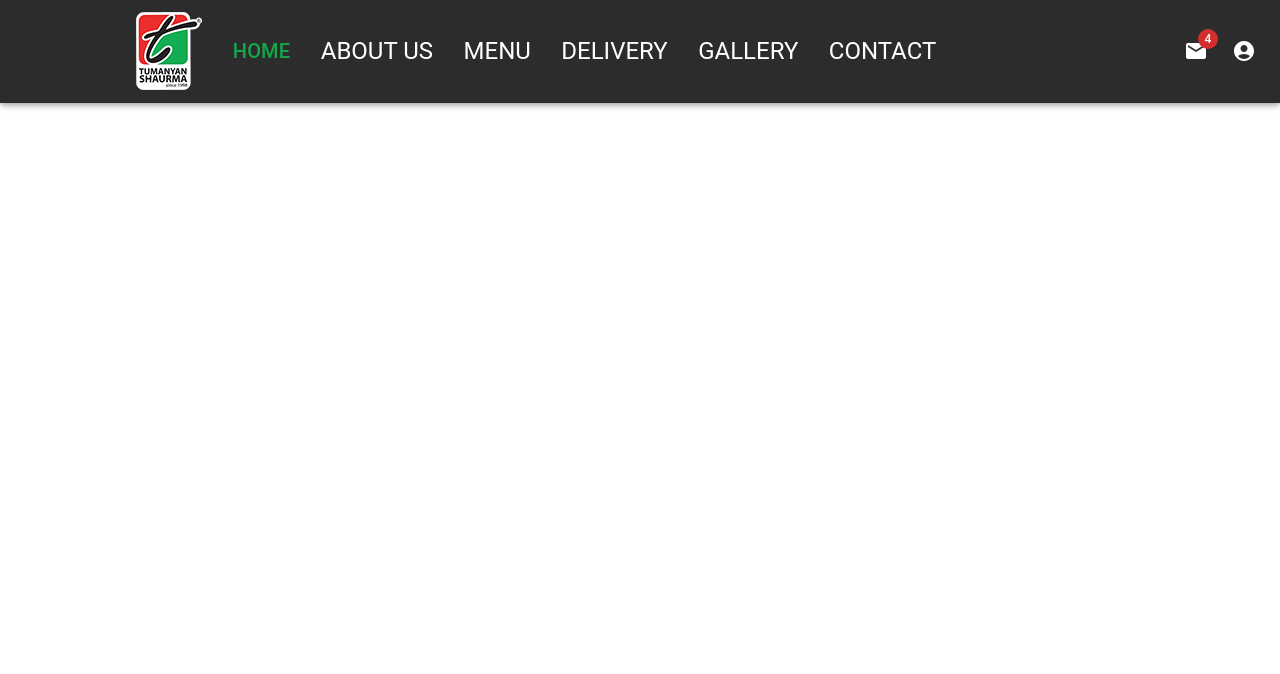
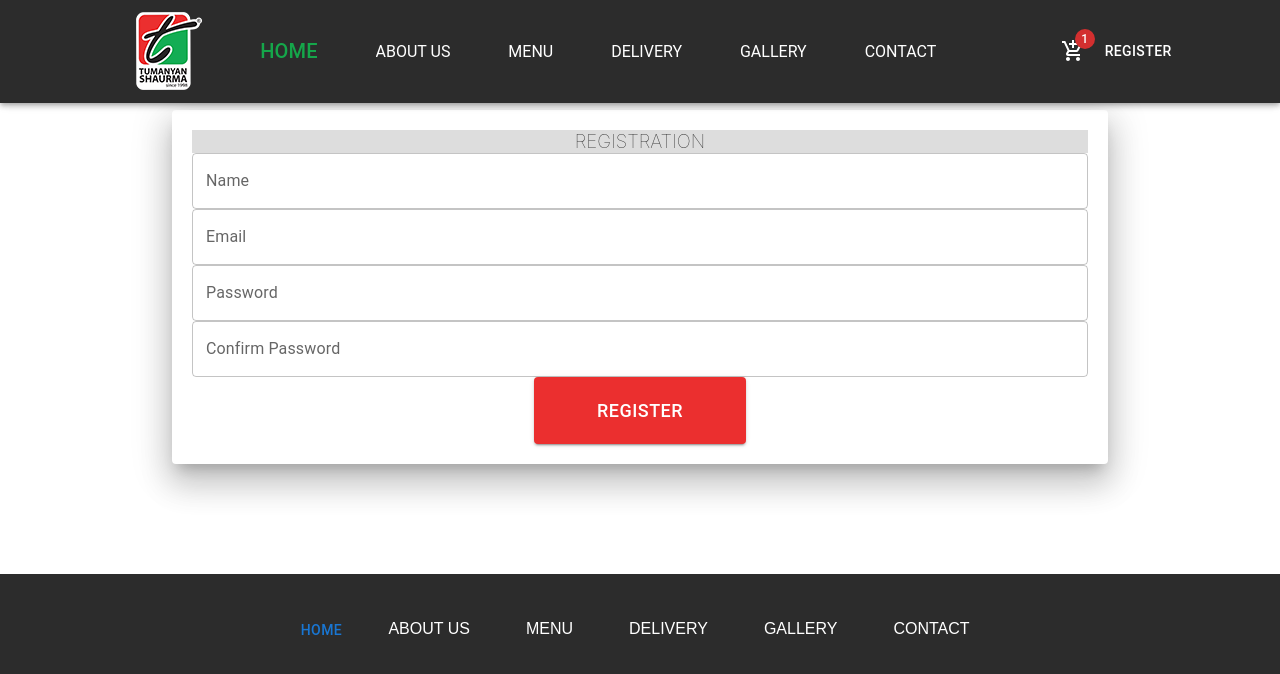
Before and after one commit to Miqo95/apatments-for-rent, a React (Create React App) app: page /sign-up in a window 1280 px wide. Shown: the top 674 px of the page. Built offline with nearby package versions, Linux system fonts and the light colour scheme.

Commit message:
day4work

```diff
--- a/package.json
+++ b/package.json
@@ -14,6 +14,7 @@
     "@testing-library/user-event": "^12.1.10",
     "react": "^17.0.2",
     "react-dom": "^17.0.2",
+    "react-router-dom": "^6.0.2",
     "react-scripts": "4.0.3",
     "styled-components": "^5.3.3",
     "web-vitals": "^1.0.1"
--- a/src/App.js
+++ b/src/App.js
@@ -1,11 +1,48 @@
 import "./App.css";
+import { BrowserRouter as Router, Routes, Route } from "react-router-dom";
+import SignUp from "./components/Authentification/SignUp";
 import Header from "./header/Header";
+import About from "./components/Authentification/About";
+import Footer from "./components/footer/Footer";
 
 function App() {
   return (
-    <div>
-      <Header />
-    </div>
+    // <div>
+    //   <Header />
+    // </div>
+    <Router>
+      <Routes>
+        <Route
+          path="/*"
+          element={
+            <div>
+              <Header />
+              <Footer />
+            </div>
+          }
+        />
+        <Route
+          path="/sign-up"
+          element={
+            <div>
+              <Header />
+              <SignUp />
+              <Footer />
+            </div>
+          }
+        />
+        <Route
+          path="/about"
+          element={
+            <div>
+              <Header />
+              <About />
+              <Footer />
+            </div>
+          }
+        />
+      </Routes>
+    </Router>
   );
 }
 
--- /dev/null
+++ b/src/components/Authentification/About.js
@@ -0,0 +1,56 @@
+import React from "react";
+import { makeStyles } from "@mui/styles";
+
+const useStyles = makeStyles({
+  aboutPage: {
+    padding: "2% 4%",
+    marginTop: "110px",
+    marginLeft: "70px",
+  },
+  aboutTitle: {
+    width: "40%",
+    color: "#4A4A4A",
+    borderBottom: "1px #DFDFDF solid",
+    paddingBottom: "1%",
+  },
+});
+
+function About() {
+  const classes = useStyles();
+  return (
+    <div className={classes.aboutPage}>
+      <h1 className={classes.aboutTitle}>About Us</h1>
+      <h3 style={{ color: "#616161" }}>
+        Tumanyan Shawarma was founded in 1998:
+      </h3>
+      <p>
+        The first branch operated at the intersection of Tumanyan and Abovyan
+        streets․
+      </p>
+      <p>
+        After a short time, becoming a favorite place of Yerevan residents,
+        there was a need to expand.
+      </p>
+      <p>
+        In 2013, the second branch of "Tumanyan Shawarma" was opened in the
+        Arabkir administrative district, at Komitas 50/50.
+      </p>
+      <p>
+        In 2015, the "Grand buffet" opened on the second floor of the branch at
+        32 Tumanyan street, where salads, soups and other hot snacks are served.
+      </p>
+      <p>
+        Staying true to the expansion strategy, in 2018, the fast food chain
+        Tumanyan Shawarma opened another branch in the Davtashen administrative
+        district.
+      </p>
+      <p style={{ paddingBottom: "40px" }}>
+        Fast food chain "Tumanyan Shawarma" will continue its development
+        program, opening new branches and constantly updating the menu.
+      </p>
+      <p>"Tumanyan Shawarma" -traditions that dictate advantages.</p>
+    </div>
+  );
+}
+
+export default About;
--- /dev/null
+++ b/src/components/Authentification/SignUp.js
@@ -0,0 +1,103 @@
+import React from "react";
+import "../../App.css";
+import Grid from "@mui/material/Grid";
+import { Avatar, Button, Paper, TextField, Typography } from "@mui/material";
+import { makeStyles } from "@mui/styles";
+import AddCircleOutlineOutlinedIcon from "@mui/icons-material/AddCircleOutlineOutlined";
+import Radio from "@mui/material/Radio";
+import RadioGroup from "@mui/material/RadioGroup";
+import FormControlLabel from "@mui/material/FormControlLabel";
+import FormControl from "@mui/material/FormControl";
+import FormLabel from "@mui/material/FormLabel";
+import Checkbox from "@mui/material/Checkbox";
+import { Link } from "@mui/material";
+
+const useStyles = makeStyles({
+  paperStyle: {
+    padding: "20px",
+    width: "70%",
+    margin: "110px auto",
+  },
+  headerStyle: {
+    margin: 0,
+    backgroundColor: "#DDDDDD",
+    fontWeight: 100,
+  },
+  avatarStyle: {
+    backgroundColor: "#1bbd7e !important",
+  },
+  marginTop: {
+    marginTop: 5,
+  },
+  btnSubmit: {
+    backgroundColor: "#EB2F2F !important",
+    fontSize: "18px !important",
+    padding: "2% 7% !important",
+    // marginLeft: "35% !important",
+  },
+});
+
+export default function SignUp() {
+  const classes = useStyles();
+  return (
+    <Grid>
+      <Paper elevation={20} className={classes.paperStyle}>
+        <Grid align="center">
+          {/* <Avatar className={classes.avatarStyle}>
+            <AddCircleOutlineOutlinedIcon />
+          </Avatar> */}
+          <h3 className={classes.headerStyle}>REGISTRATION</h3>
+          {/* <Typography variant="caption" gutterBottom>
+            Please fill this form to create an account !
+          </Typography> */}
+        </Grid>
+        <form>
+          <TextField
+            fullWidth
+            label="Name"
+            placeholder="Enter your name"
+            className={classes.Textfield}
+          />
+          <TextField fullWidth label="Email" />
+          {/* <FormControl component="fieldset" className={classes.marginTop}>
+            <FormLabel component="legend">Gender</FormLabel>
+            <RadioGroup
+              aria-label="gender"
+              defaultValue="female"
+              name="radio-buttons-group"
+              style={{ display: "initial" }}
+            >
+              <FormControlLabel
+                value="female"
+                control={<Radio />}
+                label="Female"
+              />
+              <FormControlLabel value="male" control={<Radio />} label="Male" />
+            </RadioGroup>
+          </FormControl> */}
+
+          {/* <TextField fullWidth label="Phone Number" /> */}
+
+          <TextField fullWidth label="Password" />
+          <TextField fullWidth label="Confirm Password" />
+
+          {/* <FormControlLabel
+            control={<Checkbox />}
+            label="I accept the terms and conditions"
+          /> */}
+          <div style={{ textAlign: "center" }}>
+            <Button
+              type="submit"
+              variant="contained"
+              className={classes.btnSubmit}
+              component={Link}
+              to={"/"}
+            >
+              Register
+            </Button>
+          </div>
+        </form>
+      </Paper>
+    </Grid>
+  );
+}
--- /dev/null
+++ b/src/components/footer/Footer.js
@@ -0,0 +1,51 @@
+import * as React from "react";
+import { styled } from "@mui/material/styles";
+import Box from "@mui/material/Box";
+import Paper from "@mui/material/Paper";
+import Grid from "@mui/material/Grid";
+import { makeStyles } from "@mui/styles";
+import { Button, Link, Typography } from "@mui/material";
+
+const useStyles = makeStyles(() => {
+  return {
+    divRoot: {
+      backgroundColor: "#2C2C2C",
+      height: "100vh",
+    },
+    gItemTop: {
+      backgroundColor: "#2C2C2C !important",
+      color: "white !important",
+    },
+    button: {
+      fontSize: "16px",
+      background: "none",
+      border: "none",
+      margin: 15,
+      paddingLeft: 20,
+      paddingBottom: 15,
+      color: "white",
+      "&:hover": {
+        color: "green",
+        cursor: "pointer",
+      },
+    },
+  };
+});
+
+export default function Footer() {
+  const classes = useStyles();
+  return (
+    <div className={classes.divRoot}>
+      <Box sx={{ textAlign: "center", padding: "30px 0px" }}>
+        <Button className={classes.button} component={Link} to="/">
+          HOME
+        </Button>
+        <button className={classes.button}>ABOUT US</button>
+        <button className={classes.button}>MENU</button>
+        <button className={classes.button}>DELIVERY</button>
+        <button className={classes.button}>GALLERY</button>
+        <button className={classes.button}>CONTACT</button>
+      </Box>
+    </div>
+  );
+}
--- /dev/null
+++ b/src/constants/routes.js
@@ -0,0 +1,5 @@
+export const SIGNIN_ROUTE = "/signin";
+export const REGISTER_ROUTE = "/register";
+export const HOME_ROUTE = "/";
+export const USER_PAGE = "/userpage";
+export const ACCOUNT_PAGE = "/account";
--- a/src/header/Header.js
+++ b/src/header/Header.js
@@ -14,6 +14,9 @@ import NotificationsIcon from "@mui/icons-material/Notifications";
 import MoreIcon from "@mui/icons-material/MoreVert";
 import { makeStyles } from "@mui/styles";
 import logo from "../images/logo.png";
+import AddShoppingCartIcon from "@mui/icons-material/AddShoppingCart";
+import { Link } from "react-router-dom";
+import Button from "@mui/material/Button";
 
 const useStyles = makeStyles(() => {
   return {
@@ -26,10 +29,12 @@ const useStyles = makeStyles(() => {
       width: "800px",
     },
     rootHover: {
-      cursor: "pointer",
       "&:hover": {
         color: "#15A64A",
       },
+      color: "white",
+      textDecoration: "none",
+      fontSize: "16px !important",
     },
     mobileMenu: {
       backgroundColor: "#2C2C2C",
@@ -144,8 +149,13 @@ export default function Header() {
             <Typography
               variant="h6"
               noWrap
-              component="div"
-              sx={{ display: { xs: "none", sm: "block" }, color: "#15A64A" }}
+              component={Link}
+              to={"/"}
+              sx={{
+                display: { xs: "none", sm: "block" },
+                color: "#15A64A",
+                textDecoration: "none",
+              }}
             >
               HOME
             </Typography>
@@ -153,7 +163,8 @@ export default function Header() {
             <Typography
               variant="h5"
               noWrap
-              component="div"
+              component={Link}
+              to={"/about"}
               sx={{ display: { xs: "none", sm: "block" } }}
               className={classes.rootHover}
             >
@@ -162,7 +173,8 @@ export default function Header() {
             <Typography
               variant="h5"
               noWrap
-              component="div"
+              component={Link}
+              to={"/menu"}
               sx={{ display: { xs: "none", sm: "block" } }}
               className={classes.rootHover}
             >
@@ -171,7 +183,8 @@ export default function Header() {
             <Typography
               variant="h5"
               noWrap
-              component="div"
+              component={Link}
+              to={"/delivery"}
               sx={{ display: { xs: "none", sm: "block" } }}
               className={classes.rootHover}
             >
@@ -180,7 +193,8 @@ export default function Header() {
             <Typography
               variant="h5"
               noWrap
-              component="div"
+              component={Link}
+              to={"/gallery"}
               sx={{ display: { xs: "none", sm: "block" } }}
               className={classes.rootHover}
             >
@@ -189,7 +203,8 @@ export default function Header() {
             <Typography
               variant="h5"
               noWrap
-              component="div"
+              component={Link}
+              to={"/contact"}
               sx={{ display: { xs: "none", sm: "block" } }}
               className={classes.rootHover}
             >
@@ -197,6 +212,7 @@ export default function Header() {
             </Typography>
           </div>
 
+          <div style={{ marginLeft: "100px" }}>
             <Box sx={{ flexGrow: 1 }} />
             <Box sx={{ display: { xs: "flex", md: "flex" } }}>
               <IconButton
@@ -204,11 +220,12 @@ export default function Header() {
                 aria-label="show 4 new mails"
                 color="inherit"
               >
-              <Badge badgeContent={4} color="error">
-                <MailIcon />
+                <Badge badgeContent={1} color="error">
+                  {/* <MailIcon /> */}
+                  <AddShoppingCartIcon />
                 </Badge>
               </IconButton>
-            <IconButton
+              {/* <IconButton
               size="large"
               edge="end"
               aria-label="account of current user"
@@ -218,8 +235,18 @@ export default function Header() {
               color="inherit"
             >
               <AccountCircle />
-            </IconButton>
+            </IconButton> */}
+              <Button
+                className={classes.btnCol}
+                component={Link}
+                to="/sign-up"
+                color="inherit"
+              >
+                Register
+              </Button>
             </Box>
+          </div>
+
           <Box sx={{ display: { xs: "flex", md: "none" } }}>
             <IconButton
               size="large"
```
Also changed, not shown: 1 other file (tests, documents, lock files or other folders). Lines whose indentation alone changed are shown as unchanged.
